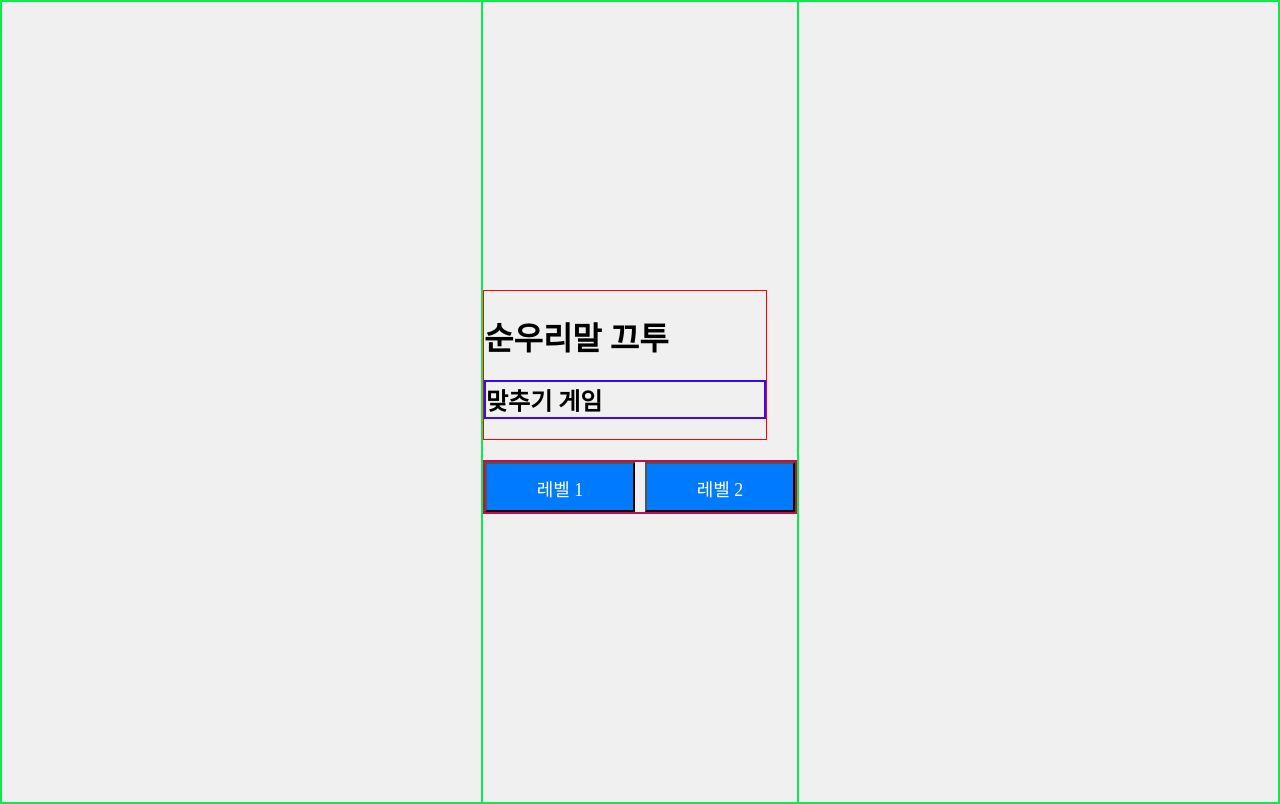
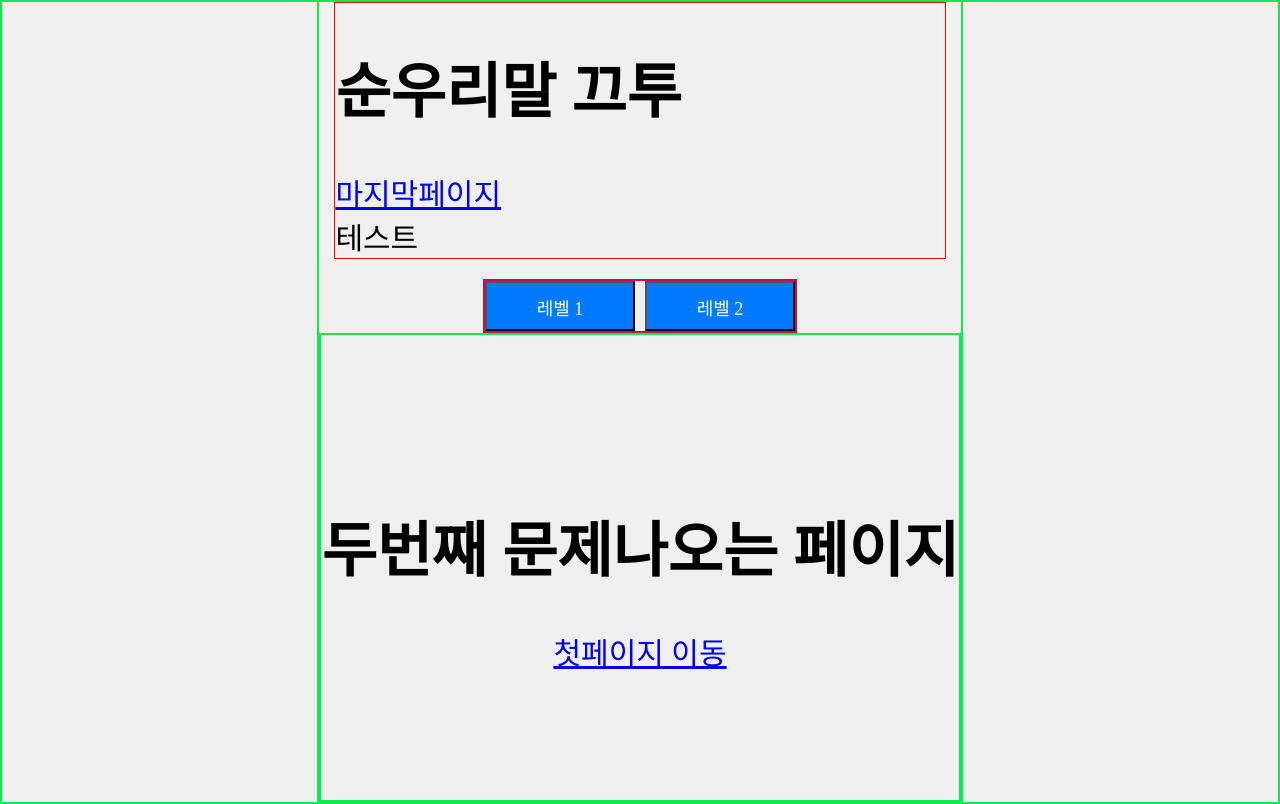
Before and after one commit to mnyu123/HiKo, a React (Create React App) app: page /second in a window 1280 px wide. Built offline with nearby package versions, Linux system fonts and the light colour scheme; a web font is replaced by a local one.

Commit message:
컴포넌트가 겹치는 문제 수정못함

```diff
--- a/src/App.css
+++ b/src/App.css
@@ -8,4 +8,5 @@ body {
   background-color: #f0f0f0;
   border: 2px solid rgb(11, 235, 75);
   font-family: 'Yeon Sung', cursive;
+  font-size: 30px;
 }
--- a/src/App.js
+++ b/src/App.js
@@ -3,23 +3,23 @@ import { Route, Routes } from "react-router-dom";
 import End from "./pages/End";
 import Header from "./common/header";
 import Button from "./common/button";
+import Second from "./pages/Second";
 
 function App() {
   return (
     <body>
-      <div className="App">
-        {/* Header 컴포넌트는 왼쪽 상단위 로고 , ?버튼 존재할것. */}
-        <Header />
-        {/* 버튼 컴포넌트 */}
-        <Button />
-        {/* 밑에는 이동할 페이지들 */}
+      {/* Header 컴포넌트는 왼쪽 상단위 로고 , ?버튼 존재할것. */}
+      <Header />
+      {/* 헤더 + 게임 시작 버튼이 있는 컴포넌트 */}
+      <Button />
+      {/* 페이지 이동 : react-router-dom */}
+      <Routes>
+        {/* end는 마지막 페이지로 이동 */}
 
-      </div>
+        <Route path="/end" element={<End />} />
+        <Route path="/second" element={<Second />} />
+      </Routes>
 
-      <Routes>
-          {/* end는 마지막 페이지로 이동 */}
-          <Route path="/end" element={<End />} />
-        </Routes>
     </body>
   );
 }
--- a/src/common/button.js
+++ b/src/common/button.js
@@ -1,16 +1,22 @@
-import { Link, useNavigate } from "react-router-dom";
+import { useNavigate } from "react-router-dom";
 import "../css/button.css";
 export default function Button() {
   // 페이지 이동을 위해 상수 선언
   const moveEndPage = useNavigate();
 
+  const moveSecondPage = useNavigate();
+
   // 레벨2 버튼시 end페이지로 이동
   function goEnd(){
     moveEndPage("/end");
   }
+
+  function goSecond(){
+    moveSecondPage("/second");
+  }
   return (
     <div class="level-buttons">
-          <button class="level-button" onClick="selectLevel(1)">
+          <button class="level-button" onClick={goSecond}>
             레벨 1
           </button>
           <button class="level-button" onClick={goEnd}>
--- a/src/common/header.js
+++ b/src/common/header.js
@@ -1,20 +1,17 @@
 import { Link } from "react-router-dom";
 import "../css/header.css";
+import Button from "./button";
 // 여기 컴포넌트에는 왼쪽 상단으로 프로젝트 이름, ?버튼이 존재할것.
 export default function Header() {
   return (
     <header className="mw">
-
       <h1>
         순우리말 끄투
       </h1>
-      <h2 class="game-title">맞추기 게임</h2>
       <nav>
-
+        <Link to="/end">마지막페이지</Link>
       </nav>
-      <div>
-
-      </div>
+      <div>테스트</div>
     </header>
   );
 }
--- a/src/css/header.css
+++ b/src/css/header.css
@@ -4,9 +4,3 @@
     margin: 0;
     border: 1px solid red;
   }
-
-  .game-title {
-    font-size: 24px;
-    margin-top: 20px;
-    border: 2px solid rgb(58, 8, 243);
-  }
--- a/src/pages/End.js
+++ b/src/pages/End.js
@@ -1,5 +1,5 @@
 import "../css/end.css";
-import { Link, useNavigate } from "react-router-dom";
+import { Link } from "react-router-dom";
 
 export default function End() {
   console.log("리액트 컴포넌트가 잘 연결되었습니다.");
--- /dev/null
+++ b/src/pages/Second.js
@@ -0,0 +1,11 @@
+import { Link } from "react-router-dom";
+
+export default function Second() {
+  console.log("리액트 컴포넌트가 잘 연결되었습니다.");
+  return (
+    <body>
+      <h1>두번째 문제나오는 페이지</h1>
+      <Link to="/">첫페이지 이동</Link>
+    </body>
+  );
+}
```
